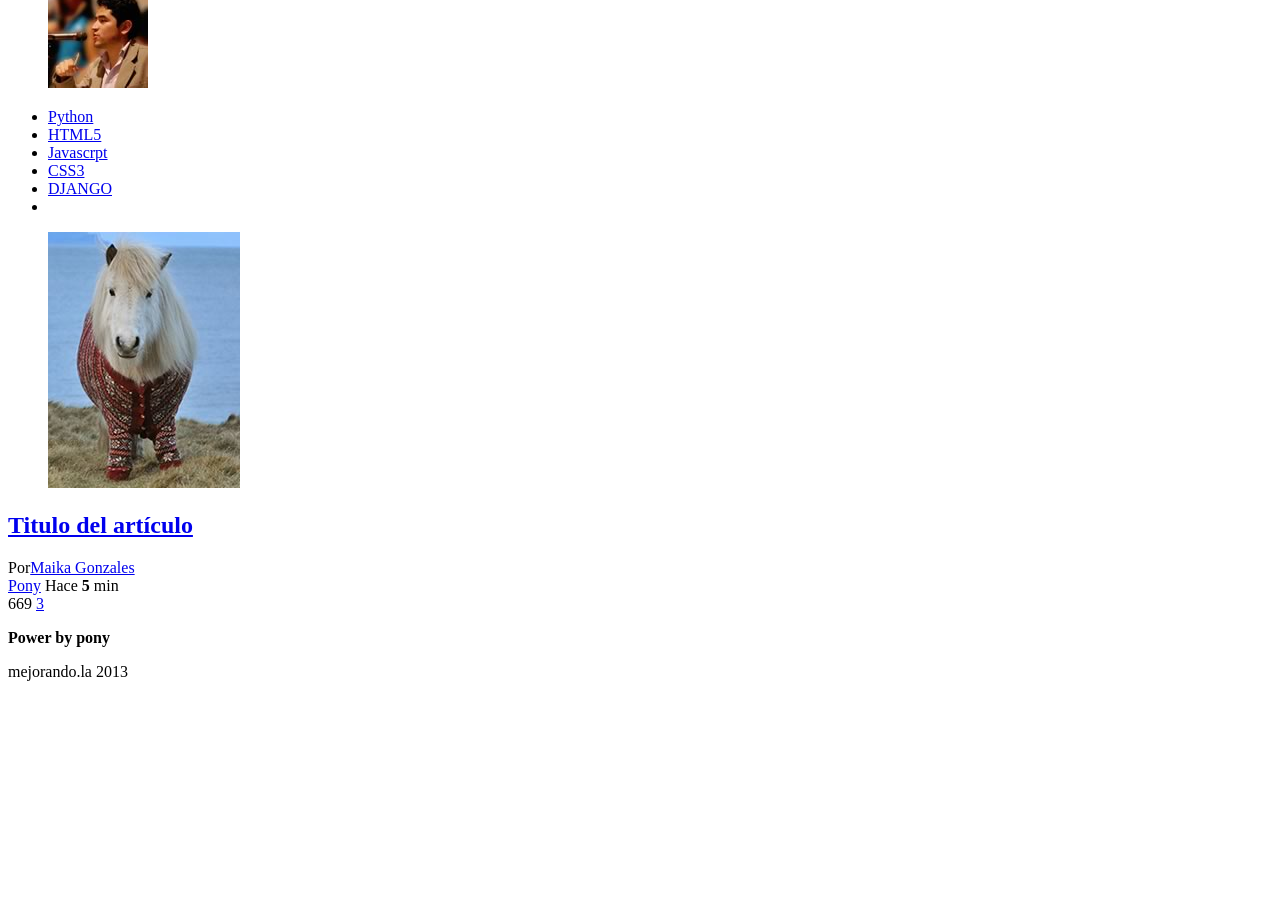
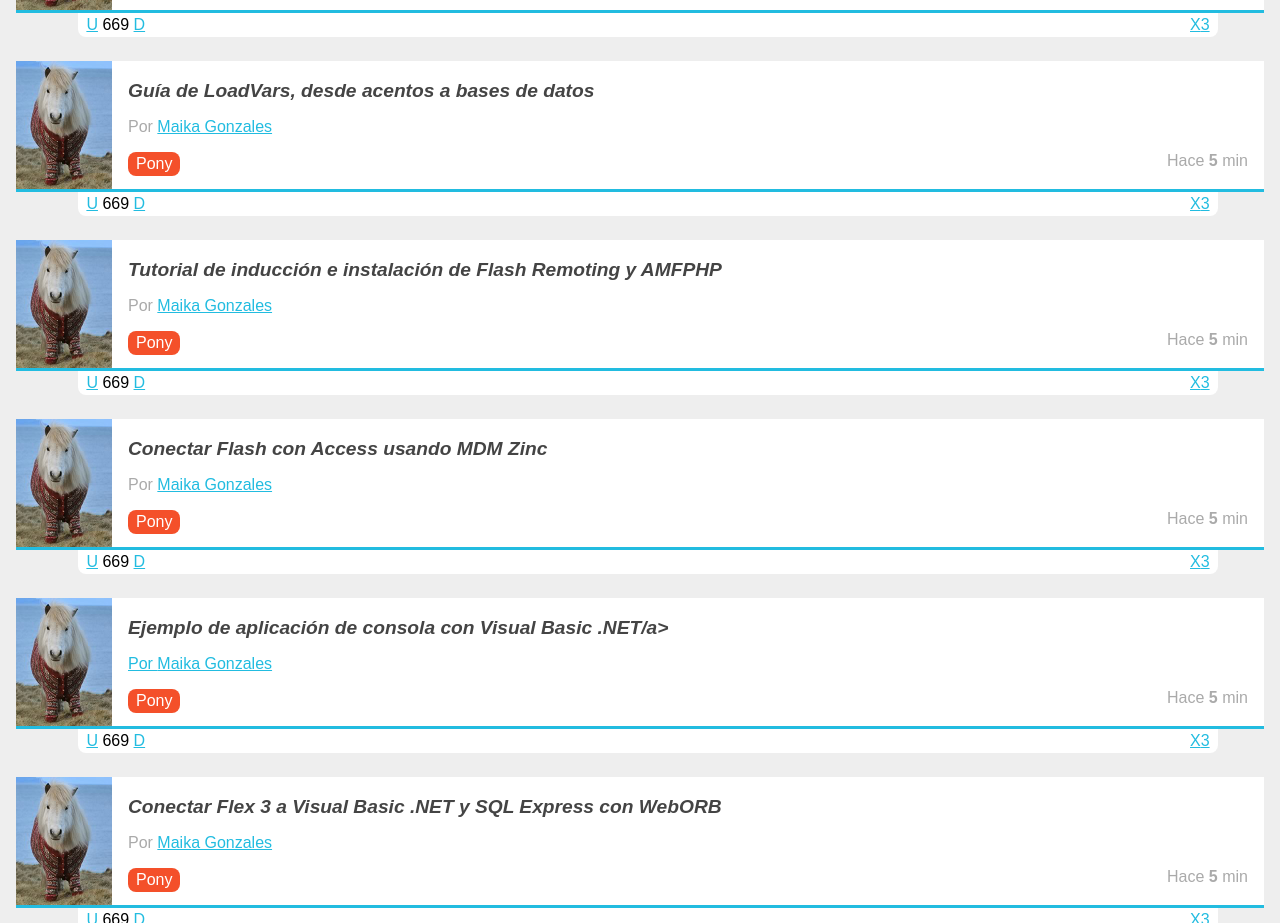
Before and after one commit to anarkigotic/Plus2014-America, a plain HTML site: page index.html in a window 1280 px wide. Shown: the part 272-1195 px from the top of the page. Before the commit the page ends 969 px from the top, so only its background shows below. Drawn offline with Linux system fonts and the light colour scheme.

Commit message:
Final Parte dos

```diff
--- /dev/null
+++ b/estilos.css
@@ -0,0 +1,159 @@
+a{
+	color: #22bce0;
+}
+body{
+	background: #EEE;
+	font-family: Arial;
+	font-size:16px;
+}
+footer{
+	background: #22bce0;
+	color: rgba(255,255,255,0.7);
+	text-align: center;
+	padding: 1em;
+
+}
+footer p:first-child{
+ margin-bottom:0;
+}
+footer p:last-child{
+margin-top:0;
+}
+footer p:last-child:before{
+content: "- ";
+}
+footer p:last-child:after{
+	content: " -";
+}
+header{
+
+	background:#343b54;
+	color: white;
+	padding: 0.5em;
+	overflow: hidden;
+	position: relative;
+}
+header figure{
+	float: left;
+}
+header h1{
+	font-size: 1.2em;
+	font-weight:normal;
+	margin: 0.2em 70px 0 0;
+}
+header #avatar{
+	top: 0;
+	right: 0;
+	position: absolute;
+	margin: 0.5em 0.5em 0 0;
+}
+header #avatar img{
+	width: 52px;
+	border-radius: 52px;
+}
+header #logo img{
+	width: 52px;
+	border-right: 1px solid white;
+	padding-right: 0.5em;
+	margin-right: 0.5em;
+}
+nav{
+	background: #80bca3;
+	padding: 0em 0.5em;
+	position: relative;
+
+}
+nav ul{
+	list-style: none;
+	margin: 0;
+	padding: 0;
+
+}
+nav ul #publicar_nav{
+
+	position: absolute;
+	top:-0.5em;
+	right: 0;
+
+}
+nav ul #publicar_nav a{
+	border-radius: 5px;
+	background: #22bce0;
+	box-shadow: rgba(0,0,0,0.5) 5px 5px 20px;
+	font-style: italic;
+	padding: 0.8em 0.5em;
+	text-decoration: none;
+	text-shadow: rgba(0,0,0,0.5) 2px 5px  5px;
+
+}
+nav ul li{
+	display: inline-block;
+	margin: 0 1.2em 0 0;
+	}
+nav ul li a{
+	color: white;
+	display: block;
+	padding: 0.5em 0;
+}
+#contenido{
+	margin: 1em;
+}
+#contenido .item{
+	background: white;
+	border-bottom:3px solid #22bce0;
+	margin-bottom: 3em;
+	min-height: 128px;
+	position: relative;
+}
+#contenido .item .autor_item{
+	color: #aaa;
+}
+#contenido .item .datos_item{
+	 text-align: right;
+	 margin :1em 1em 0 0;
+}
+#contenido .item .datos_item .fecha_item{
+	color: #aaa;
+}
+#contenido .item .datos_item .tag_item{
+background: #f4502a;
+color: white;
+display: inline-block;
+padding: 0.2em 0.5em;
+border-radius: 0.5em;
+text-decoration: none;
+float: left;
+}
+#contenido .item .imagen_item{
+	float: left;
+	margin: 0 1em 0 0;
+}
+#contenido .item .imagen_item img{
+	width: 96px;
+
+}
+#contenido .item .titulo_item{
+	 padding-top:1em;
+	font-size: 1.2em;
+	font-style:italic;
+}
+#contenido .item .titulo_item a{
+	color: #444;
+	text-decoration: none;
+}
+#contenido .item .votacion{
+	background: white;
+	width: 90%;
+
+	position: absolute;
+	margin-top: 3px;
+	border-radius: 0 0 .5em 0.5em;
+	padding: 0.2em   0.5em;
+	top: 100%;
+	left: 5%;
+}
+#contenido .item .votacion .comentarios_item,
+#contenido .item .votacion .guardar_item
+{
+	float: right;
+}
--- a/index.html
+++ b/index.html
@@ -2,7 +2,11 @@
 <html lang="es">
 <head>
 	<meta charset="utf-8"/>
+     <meta name="description" content="Proyecto de la primera generacion
+     del 2014 del curso de diseño web online"/>
 	<title>Puls2014: Comunidad de gente atractiva</title>
+     <link rel ="stylesheet" href="normalize.css"/>
+     <link rel ="stylesheet" href="estilos.css"/>
 </head>
 <body>
      <header>
@@ -18,12 +22,11 @@
      <nav>
      	<ul>
      		<li><a href="#">Python</a></li>
-     		<li><a href="#">HTML5</a></li>
+     		<li><a href="#">Html5</a></li>
      		<li><a href="#">Javascrpt</a></li>
      		<li><a href="#">CSS3</a></li>
-     		<li><a href="#">DJANGO</a></li>
-     		<li id="publicar">
-     			<a href="#"></a>
+     		<li><a href="#">Django</a></li>
+     		<li id="publicar_nav"><a href="#">Publicar</a>
      		</li>
      	</ul>
 
@@ -33,9 +36,9 @@
      			<figure class="imagen_item">
 				<img src ="imagen.jpg"/>
      			</figure>
-     			<h2 class="titulo_item"><a href="#"> Titulo del artículo</a></h2>
+     			<h2 class="titulo_item"><a href="#">La estrategia de crear comunidades en internet</a></h2>
      			<div class="autor_item">
-     					Por<a href="#">Maika Gonzales</a>
+     					Por <a href="#">Maika Gonzales</a>
      			</div>
      			<div class="datos_item">
      				<a href="#" class="tag_item">Pony</a>
@@ -43,13 +46,118 @@
 
      			</div>
      			<div class="votacion">
-     				<a href="" class="up"></a>
+     				<a href="" class="up">U</a>
      				669
-     				<a href="#" class="down"></a>
-                         <a href="#" class="Comentarios_item">3</a>
-                         <a href="#" class="Guardar_item"></a>
+     				<a href="#" class="down">D</a>
+                         <a href="#" class="comentarios_item">3</a>
+                         <a href="#" class="guardar_item">X</a>
      			</div>
      		</article>
+               <article class="item">
+                    <figure class="imagen_item">
+                    <img src ="imagen.jpg"/>
+                    </figure>
+                    <h2 class="titulo_item"><a href="#">Guía de LoadVars, desde acentos a bases de datos</a></h2>
+                    <div class="autor_item">
+                              Por <a href="#">Maika Gonzales</a>
+                    </div>
+                    <div class="datos_item">
+                         <a href="#" class="tag_item">Pony</a>
+                         <span class="fecha_item">Hace<strong> 5</strong> min</span>
+
+                    </div>
+                    <div class="votacion">
+                         <a href="" class="up">U</a>
+                         669
+                         <a href="#" class="down">D</a>
+                         <a href="#" class="comentarios_item">3</a>
+                         <a href="#" class="guardar_item">X</a>
+                    </div>
+               </article>
+               <article class="item">
+                    <figure class="imagen_item">
+                    <img src ="imagen.jpg"/>
+                    </figure>
+                    <h2 class="titulo_item"><a href="#">Tutorial de inducción e instalación de Flash Remoting y AMFPHP</a></h2>
+                    <div class="autor_item">
+                              Por <a href="#">Maika Gonzales</a>
+                    </div>
+                    <div class="datos_item">
+                         <a href="#" class="tag_item">Pony</a>
+                         <span class="fecha_item">Hace<strong> 5</strong> min</span>
+
+                    </div>
+                    <div class="votacion">
+                         <a href="" class="up">U</a>
+                         669
+                         <a href="#" class="down">D</a>
+                         <a href="#" class="comentarios_item">3</a>
+                         <a href="#" class="guardar_item">X</a>
+                    </div>
+               </article>
+               <article class="item">
+                    <figure class="imagen_item">
+                    <img src ="imagen.jpg"/>
+                    </figure>
+                    <h2 class="titulo_item"><a href="#">Conectar Flash con Access usando MDM Zinc</a></h2>
+                    <div class="autor_item">
+                              Por <a href="#">Maika Gonzales</a>
+                    </div>
+                    <div class="datos_item">
+                         <a href="#" class="tag_item">Pony</a>
+                         <span class="fecha_item">Hace<strong> 5</strong> min</span>
+
+                    </div>
+                    <div class="votacion">
+                         <a href="" class="up">U</a>
+                         669
+                         <a href="#" class="down">D</a>
+                         <a href="#" class="comentarios_item">3</a>
+                         <a href="#" class="guardar_item">X</a>
+                    </div>
+               </article>
+               <article class="item">
+                    <figure class="imagen_item">
+                    <img src ="imagen.jpg"/>
+                    </figure>
+                    <h2 class="titulo_item"><a href="#">Ejemplo de aplicación de consola con Visual Basic .NET/a></h2>
+                    <div class="autor_item">
+                              Por <a href="#">Maika Gonzales</a>
+                    </div>
+                    <div class="datos_item">
+                         <a href="#" class="tag_item">Pony</a>
+                         <span class="fecha_item">Hace<strong> 5</strong> min</span>
+
+                    </div>
+                    <div class="votacion">
+                         <a href="" class="up">U</a>
+                         669
+                         <a href="#" class="down">D</a>
+                         <a href="#" class="comentarios_item">3</a>
+                         <a href="#" class="guardar_item">X</a>
+                    </div>
+               </article>
+               <article class="item">
+                    <figure class="imagen_item">
+                    <img src ="imagen.jpg"/>
+                    </figure>
+                    <h2 class="titulo_item"><a href="#">Conectar Flex 3 a Visual Basic .NET y SQL Express con WebORB</a></h2>
+                    <div class="autor_item">
+                              Por <a href="#">Maika Gonzales</a>
+                    </div>
+                    <div class="datos_item">
+                         <a href="#" class="tag_item">Pony</a>
+                         <span class="fecha_item">Hace<strong> 5</strong> min</span>
+
+                    </div>
+                    <div class="votacion">
+                         <a href="" class="up">U</a>
+                         669
+                         <a href="#" class="down">D</a>
+                         <a href="#" class="comentarios_item">3</a>
+                         <a href="#" class="guardar_item">X</a>
+                    </div>
+               </article>
 
      </section>
      <footer>
```
Also changed, not shown: normalize.css (added).
